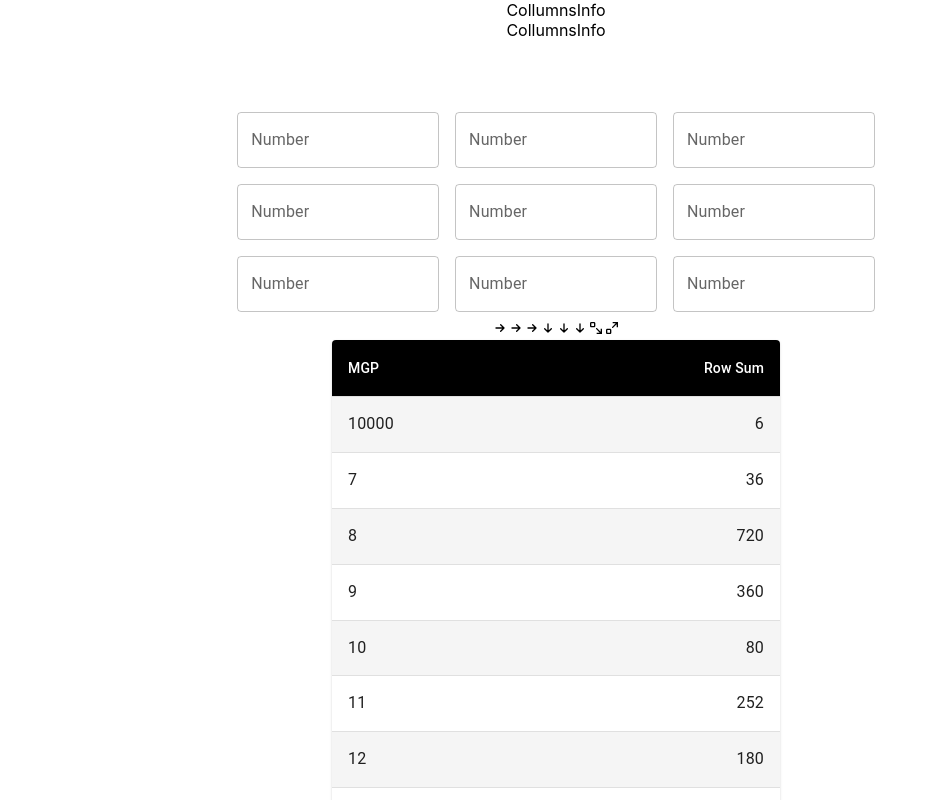
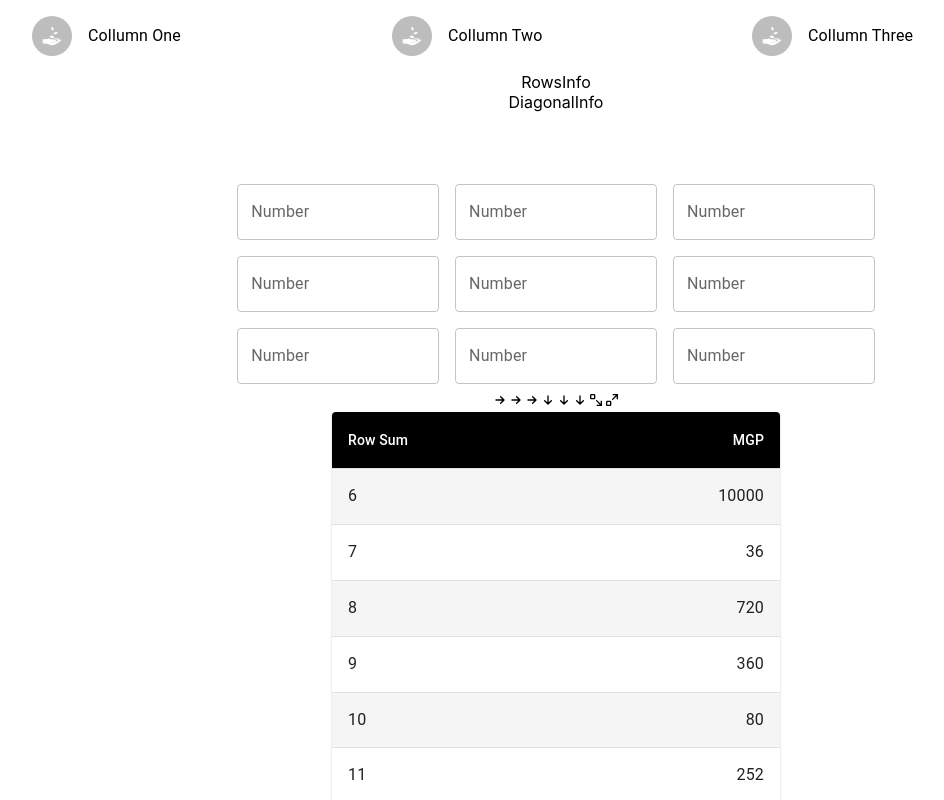
Before and after one commit to JnReese/Cactpot-Daily-Solver, a React (Create React App) app: page / in a window 1280 px wide. Shown: the top 800 px of the page, without its empty margins (84-1028 px from the left). Built offline with nearby package versions, Linux system fonts and the light colour scheme.

Commit message:
working on getting collumns logic working

```diff
--- /dev/null
+++ b/src/bestPossibleRowOutcome.js
@@ -0,0 +1,120 @@
+const elements = [1, 2, 3, 4, 5, 6, 7, 8, 9];
+export const outcomes = {
+  6: 10000,
+  24: 3600,
+  23: 1800,
+  21: 1080,
+  8: 720,
+  9: 360,
+  20: 306,
+  11: 252,
+  17: 180,
+  12: 180,
+  15: 180,
+  22: 144,
+  18: 119,
+  10: 80,
+  13: 72,
+  16: 72,
+  14: 54,
+  19: 36,
+  7: 36,
+};
+
+export const bestOutcomeForSingleNumber = (num) => {
+  if (num >= 8) {
+    return [outcomes[24], outcomes[23], outcomes[21]];
+  }
+  if (num <= 3) {
+    return [outcomes[6], outcomes[8], outcomes[9]];
+  }
+  if (num === 4 || num === 5) {
+    return [outcomes[8], outcomes[9], outcomes[21]];
+  }
+  if (num === 6) {
+    return [outcomes[9], outcomes[21], outcomes[23]];
+  }
+  if (num === 7) {
+    return [outcomes[20], outcomes[21], outcomes[24]];
+  } else {
+    return null;
+  }
+};
+
+console.log(bestOutcomeForSingleNumber(3));
+
+// rankBestOutcomes from numbers 3-17 (2 numbers chosen) 6,8,9,11,17,12,15,10,13,16,14,7
+export const lowestNotDupeNumber = (num1, num2) => {
+  if (num1 !== num2) {
+    let newArr = [...elements];
+    let filteredArray = newArr.filter((el) => el !== num1);
+    let doubleFilteredArray = filteredArray.filter((el) => el !== num2);
+    let lowestNumber = Math.min(...doubleFilteredArray);
+    return lowestNumber;
+  }
+};
+export const highestNotDupeNumber = (num1, num2) => {
+  if (num1 !== num2) {
+    let newArr = [...elements];
+    let filteredArray = newArr.filter((el) => el !== num1);
+    let doubleFilteredArray = filteredArray.filter((el) => el !== num2);
+    let highestNumber = Math.max(...doubleFilteredArray);
+    return highestNumber;
+  }
+};
+
+export const range = (start, end) => {
+  return Array(end - start + 1)
+    .fill()
+    .map((_, idx) => start + idx);
+};
+
+export const bestOutcomeForDoubleNumbers = (num1, num2) => {
+  //best possible outcome assuming num cant be duplicated.
+  // aglo that takes in num and provides a range of possible products, returning highest 3 numbs
+  if (num1 !== num2) {
+    let lowestNumber = lowestNotDupeNumber(num1, num2);
+    let highestNumber = highestNotDupeNumber(num1, num2);
+    let lowcombo = lowestNumber + num1 + num2;
+    let highCombo = highestNumber + num1 + num2;
+    let rangeOfNumbers = range(lowcombo, highCombo);
+    //in my range of numbers i need to make sure It CANT be the previously input numbers
+    if (rangeOfNumbers.includes(6)) {
+      return [outcomes[6], outcomes[8], outcomes[9]];
+    }
+    if (rangeOfNumbers.includes(24)) {
+      return [outcomes[24], outcomes[21], outcomes[20]];
+    }
+    if (rangeOfNumbers.includes(23)) {
+      return [outcomes[23], outcomes[21], outcomes[20]];
+    }
+    if (rangeOfNumbers.includes(21)) {
+      return [outcomes[21], outcomes[20], outcomes[17]];
+    }
+    if (rangeOfNumbers.includes(8)) {
+      return [outcomes[8], outcomes[11], outcomes[12]];
+    }
+    if (rangeOfNumbers.includes(9)) {
+      return [outcomes[9], outcomes[11], outcomes[12]];
+    }
+    if (rangeOfNumbers.includes(14)) {
+      return [outcomes[9], outcomes[20], outcomes[15]];
+    }
+  }
+};
+
+export const bestOutcomeForTripleNumber = (num) => {
+  if (num) {
+    return outcomes[num];
+  }
+};
+
+const one = 1; //BestRolls = 6,9,8  : Best2Combo =
+const two = 2; // BestRolls = 6,9,8 :
+const three = 3; //BestRolls = 6,8,9 :
+const four = 4; //BestRolls = 8,9,21 :
+const five = 5; // BestRolls = 8,9,21 :
+const six = 6; // BestRolls = 9,21,23 :
+const seven = 7; // BestRolls = 20,21,24 :
+const eight = 8; //BestRoll = 21,23,24 :
+const nine = 9; //BestRoll = 21,23,24:
--- a/src/components/Board.tsx
+++ b/src/components/Board.tsx
@@ -8,6 +8,7 @@ import Stack from "@mui/material/Stack";
 import CollumnsInfo from "../components/CollumnsInfo";
 import RowsInfo from "../components/RowsInfo";
 import DiagonalInfo from "../components/DiagonalInfo";
+import possibleRowOutcomes from "../possibleRowOutcomes";
 
 export interface UseNumberValue {
   1?: number;
@@ -19,7 +20,13 @@ export interface UseNumberValue {
   7?: number;
   8?: number;
   9?: number;
-  ""?: 0;
+  0?: 0;
+}
+
+interface ActivateCollumn {
+  collumnOne?: boolean;
+  collumnTwo?: boolean;
+  collumnThree?: boolean;
 }
 
 export default function BasicTextFields() {
@@ -28,12 +35,12 @@ export default function BasicTextFields() {
   const [indexActive, setIndexActive] = useState<number[]>([]);
   const [duped, setDuped] = useState<Boolean>(false);
   const [validChar, setValidChar] = useState<Boolean>(true);
+  const [collumnActivate, setCollumnActivate] = useState<ActivateCollumn>({});
 
   useEffect(() => {
-    console.log(usedNumbers);
     if (
-      Object.values(usedNumbers).filter((el) => el !== 0).length !==
-      new Set(Object.values(usedNumbers).filter((el) => el !== 0)).size
+      Object.values(usedNumbers).filter((el) => el !== "").length !==
+      new Set(Object.values(usedNumbers).filter((el) => el !== "")).size
     ) {
       setDuped(true);
     } else {
@@ -58,13 +65,28 @@ export default function BasicTextFields() {
     idx: number
   ) => {
     const numberInput = parseInt(event.target.value);
+    const nullNumberInput = event.target.value;
+    const bestPossibleOutcome = numberInput;
+    if (idx === 0 || idx === 2 || idx === 6 || idx === 8) {
+      if (numberInput) {
+        let userInputCornerNumber = numberInput;
+      }
+      console.log("corner input");
+    }
+    if (idx === 4) {
+      console.log("middle input");
+    }
+    if (idx === 1 || idx === 3 || idx === 5 || idx === 7) {
+      console.log("inner input");
+    }
+
     setIndexActive([...indexActive, idx]);
     if (numberInput) {
       setUsedNumbers({ ...usedNumbers, [idx]: numberInput });
     } else {
       setIndexActive(indexActive.filter((el) => el !== idx));
-      console.log(indexActive);
-      setUsedNumbers({ ...usedNumbers, [idx]: 0 });
+
+      setUsedNumbers({ ...usedNumbers, [idx]: nullNumberInput });
     }
   };
 
--- a/src/components/CollumnsInfo.tsx
+++ b/src/components/CollumnsInfo.tsx
@@ -5,24 +5,56 @@ import ListItemAvatar from "@mui/material/ListItemAvatar";
 import Avatar from "@mui/material/Avatar";
 import { GiReceiveMoney } from "react-icons/gi";
 import { UseNumberValue } from "../components/Board";
+import { useState, useEffect } from "react";
+import "../components/CollumnsInfoCss.css";
+import {
+  outcomes,
+  bestOutcomeForSingleNumber,
+  lowestNotDupeNumber,
+  highestNotDupeNumber,
+  range,
+  bestOutcomeForDoubleNumbers,
+  bestOutcomeForTripleNumber,
+} from "../bestPossibleRowOutcome";
 
 interface PassedProps {
   usedNumbers: UseNumberValue;
   indexActive: number[];
 }
 
+interface ActivateCollumns {
+  1?: Boolean;
+  2?: Boolean;
+  3?: Boolean;
+}
+
+interface ElementsInCollumn {
+  1?: number;
+  2?: number;
+  3?: number;
+}
+
 const CollumnsInfo = ({ usedNumbers, indexActive }: PassedProps) => {
-  const collumnOne = [0, 3, 6];
-  const collumnTwo = [1, 4, 7];
-  const collumnThree = [2, 5, 8];
+  const [activeCollumns, setActiveCollumns] = useState<ActivateCollumns>({});
+  const [activeElementsInCollumn, setActiveElementsInCollumn] =
+    useState<ElementsInCollumn>({});
+  const collumnNames = ["Collumn One", "Collumn Two", "Collumn Three"];
+  const collumnIndexValues = [0, 2, 3, 4, 5, 6, 7, 8];
+  const collumnObj = {
+    collumnOne: [0, 3, 6],
+    collumnTwo: [1, 4, 7],
+    collumnThree: [2, 5, 8],
+  };
 
-  let sumOfInputs = usedNumbers[1]!;
+  useEffect(() => {}, [indexActive]);
+
+  console.log(collumnIndexValues);
 
   return (
     <div className="collumns__container">
-      {indexActive.some((r) => collumnOne.indexOf(r) >= 0) ? (
-        <div className="collumnOne__container">
+      {collumnNames.map((names, idx: number) => (
         <List
+          key={idx}
           sx={{ width: "100%", maxWidth: 360, bgcolor: "background.paper" }}
         >
           <ListItem>
@@ -31,13 +63,37 @@ const CollumnsInfo = ({ usedNumbers, indexActive }: PassedProps) => {
                 <GiReceiveMoney />
               </Avatar>
             </ListItemAvatar>
-              <ListItemText primary="honk" secondary="Top 3 MGP from Collumn" />
+            <ListItemText
+              primary={names}
+              secondary={
+                activeCollumns
+                  ? bestOutcomeForSingleNumber(usedNumbers[0])?.toString()
+                  : null
+              }
+            />
           </ListItem>
         </List>
-        </div>
-      ) : null}
+      ))}
     </div>
   );
 };
 
 export default CollumnsInfo;
+
+/* if (
+  indexActive.some((r) => Object.values(collumnObj.collumnOne).includes(r))
+) {
+  setActiveCollumns({ ...activeCollumns, 1: true });
+}
+if (
+  indexActive.some((r) => Object.values(collumnObj.collumnTwo).includes(r))
+) {
+  setActiveCollumns({ ...activeCollumns, 2: true });
+}
+if (
+  indexActive.some((r) =>
+    Object.values(collumnObj.collumnThree).includes(r)
+  )
+) {
+  setActiveCollumns({ ...activeCollumns, 3: true });
+} */
--- /dev/null
+++ b/src/components/CollumnsInfoCss.css
@@ -0,0 +1,5 @@
+.collumns__container {
+  display: flex;
+  flex-direction: row;
+  justify-content: center;
+}
--- a/src/components/DiagonalInfo.tsx
+++ b/src/components/DiagonalInfo.tsx
@@ -5,7 +5,7 @@ interface PassedProps {
 }
 
 const DiagonalInfo = ({ usedNumbers, indexActive }: PassedProps) => {
-  return <div>CollumnsInfo</div>;
+  return <div>DiagonalInfo</div>;
 };
 
 export default DiagonalInfo;
--- a/src/components/MGPinfo.tsx
+++ b/src/components/MGPinfo.tsx
@@ -29,10 +29,10 @@ const StyledTableRow = styled(TableRow)(({ theme }) => ({
 }));
 
 function createData(rowSum: number, mgp: number) {
-  return { rowSum, mgp };
+  return { mgp, rowSum };
 }
 const rows = [
-  createData(10000, 6),
+  createData(6, 10000),
   createData(7, 36),
   createData(8, 720),
   createData(9, 360),
@@ -60,8 +60,8 @@ export default function CustomizedTables() {
         <Table sx={{ minWidth: 350 }} aria-label="customized table">
           <TableHead>
             <TableRow>
-              <StyledTableCell>MGP</StyledTableCell>
-              <StyledTableCell align="right">Row Sum</StyledTableCell>
+              <StyledTableCell>Row Sum</StyledTableCell>
+              <StyledTableCell align="right">MGP</StyledTableCell>
             </TableRow>
           </TableHead>
           <TableBody>
--- a/src/components/RowsInfo.tsx
+++ b/src/components/RowsInfo.tsx
@@ -5,7 +5,7 @@ interface PassedProps {
 }
 
 const RowsInfo = ({ usedNumbers, indexActive }: PassedProps) => {
-  return <div>CollumnsInfo</div>;
+  return <div>RowsInfo</div>;
 };
 
 export default RowsInfo;
```
Also changed, not shown: src/possibleRowOutcomes.js (+19 -19 lines). Lines whose indentation alone changed are shown as unchanged.
